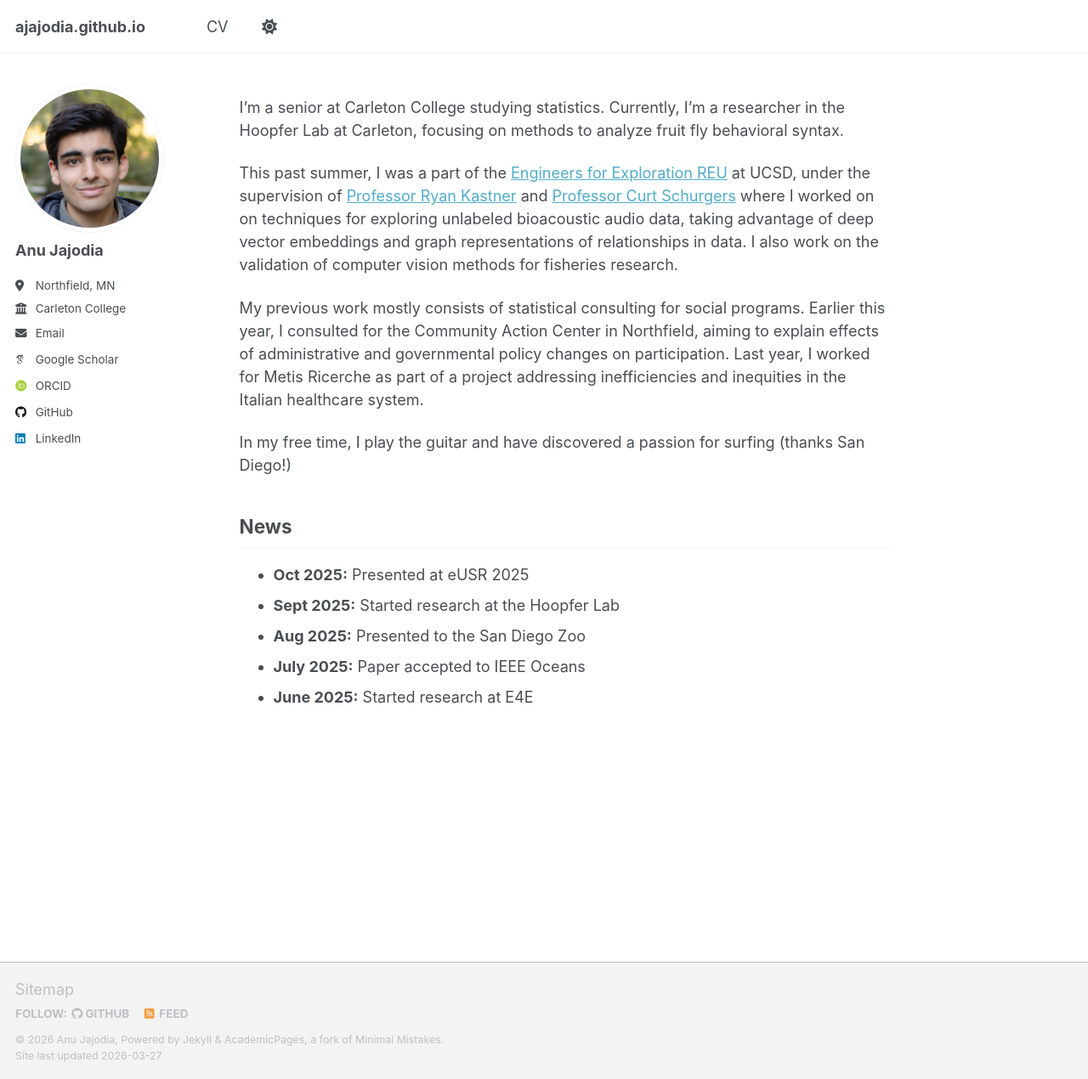
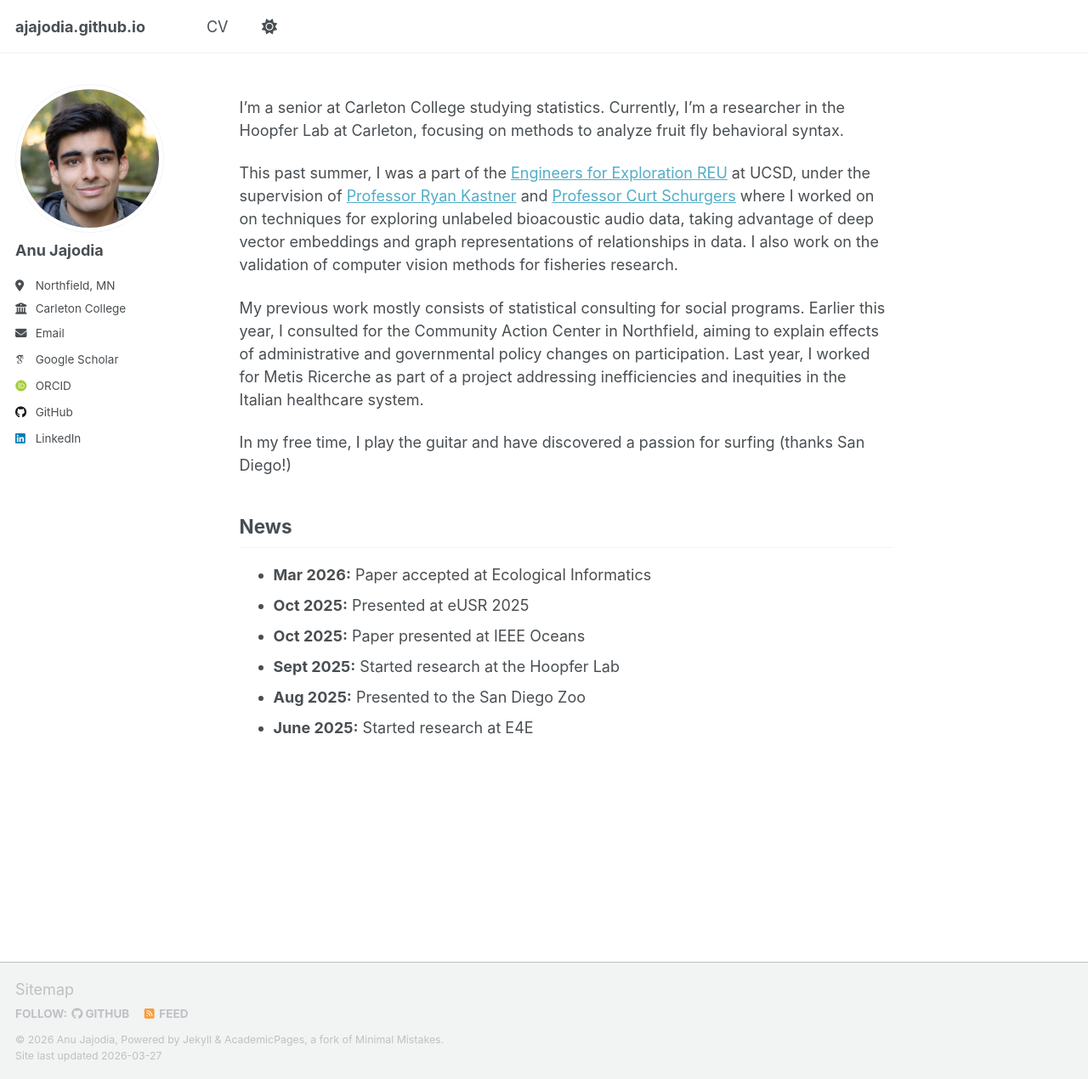
Before and after one commit to AJajodia/ajajodia.github.io, a Jekyll site: the page built from _pages/about.md, in a window 1280 px wide and 1270 px high. Shown: the whole window at 85% size. Built offline with Jekyll 4.4.1, drawn with Linux system fonts in a browser that asks for light colours; some web fonts are replaced; a script that is not in the unit is left out.

Commit message:
added new paper accepted Mar 2026

```diff
--- a/_pages/about.md
+++ b/_pages/about.md
@@ -16,8 +16,9 @@ My previous work mostly consists of statistical consulting for social programs.
 In my free time, I play the guitar and have discovered a passion for surfing (thanks San Diego!)
 
 ## News
+- **Mar 2026:** Paper accepted at Ecological Informatics
 - **Oct 2025:** Presented at eUSR 2025
+- **Oct 2025:** Paper presented at IEEE Oceans
 - **Sept 2025:** Started research at the Hoopfer Lab
 - **Aug 2025:** Presented to the San Diego Zoo
-- **July 2025:** Paper accepted to IEEE Oceans
 - **June 2025:** Started research at E4E
```
Also changed, not shown: 1 other file.
